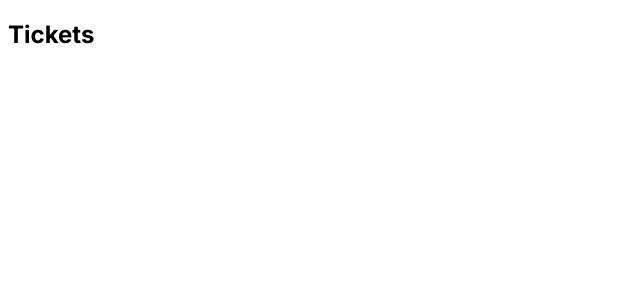
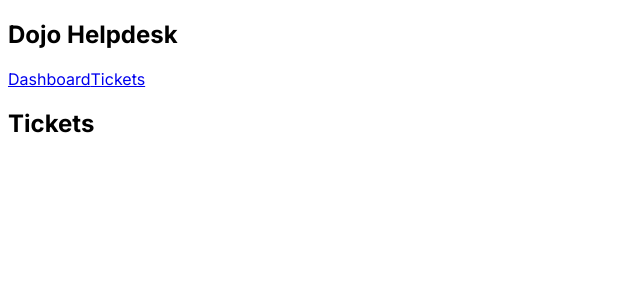
Before and after one commit to O-Mercan/nextjs-masterclass, a Next.js app in the folder dojo-helpdesk/: page /tickets in a window 1280 px wide. Shown: the top 300 px of the page, without its empty margins (0-640 px from the left). Built offline with nearby package versions, Linux system fonts and the light colour scheme.

Commit message:
added lecture 4: Layouts and Links

```diff
--- /dev/null
+++ b/dojo-helpdesk/src/app/components/Navbar.jsx
@@ -0,0 +1,15 @@
+import Link from 'next/link'
+
+import React from 'react'
+
+export default function Navbar() {
+  return (
+    <div>
+      <nav>
+          <h1>Dojo Helpdesk</h1>
+          <Link href="/">Dashboard</Link>
+          <Link href="/tickets">Tickets</Link>
+        </nav>
+    </div>
+  )
+}
--- a/dojo-helpdesk/src/app/layout.jsx
+++ b/dojo-helpdesk/src/app/layout.jsx
@@ -1,5 +1,8 @@
 import './globals.css'
 import { Inter } from 'next/font/google'
+
+// components
+import Navbar from './components/Navbar'
 
 const inter = Inter({ subsets: ['latin'] })
 
@@ -11,7 +14,10 @@
 export default function RootLayout({ children }) {
   return (
     <html lang="en">
-      <body className={inter.className}>{children}</body>
+      <body className={inter.className}>
+        <Navbar></Navbar>
+        {children}
+        </body>
     </html>
   )
 }
```
